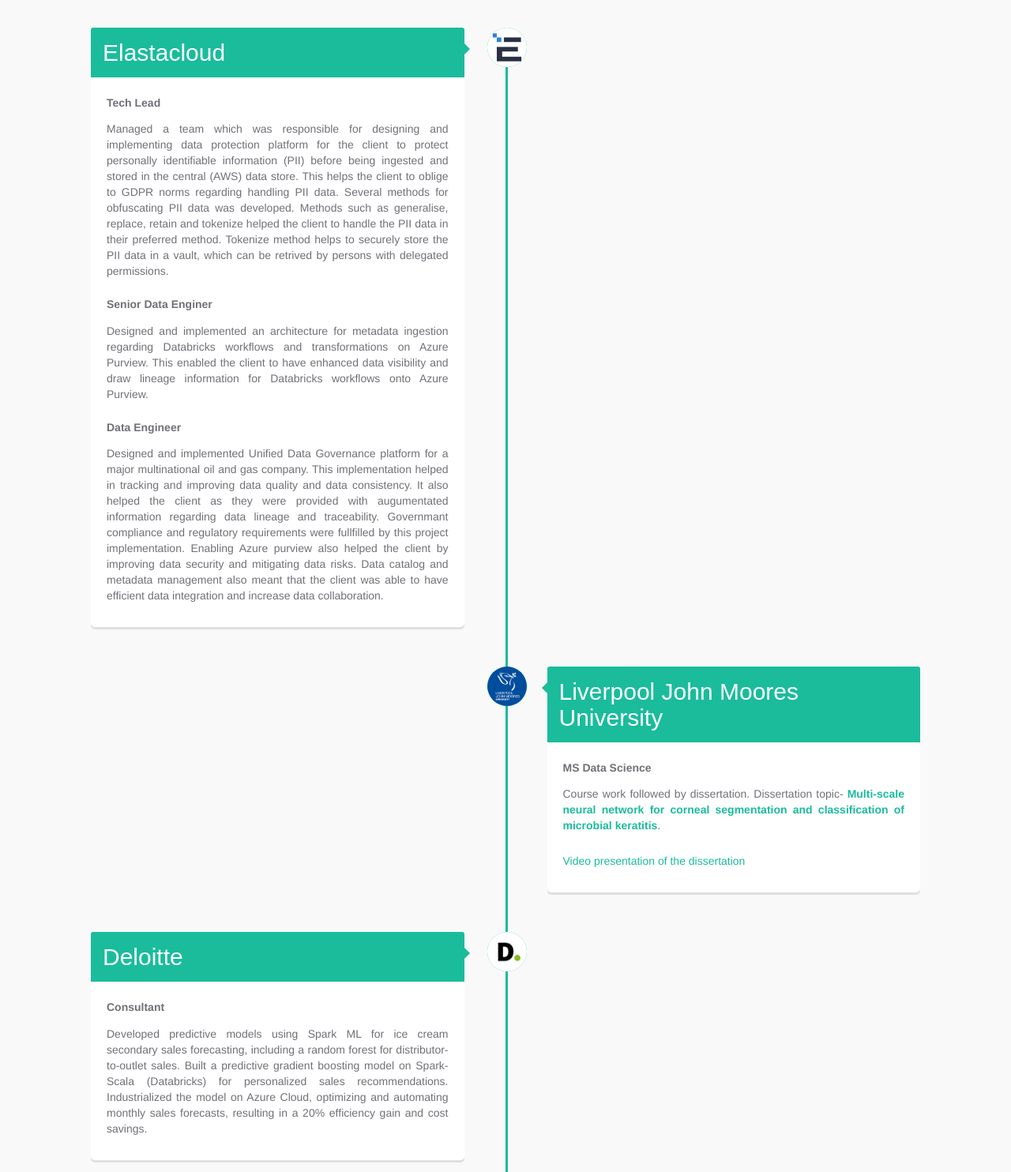
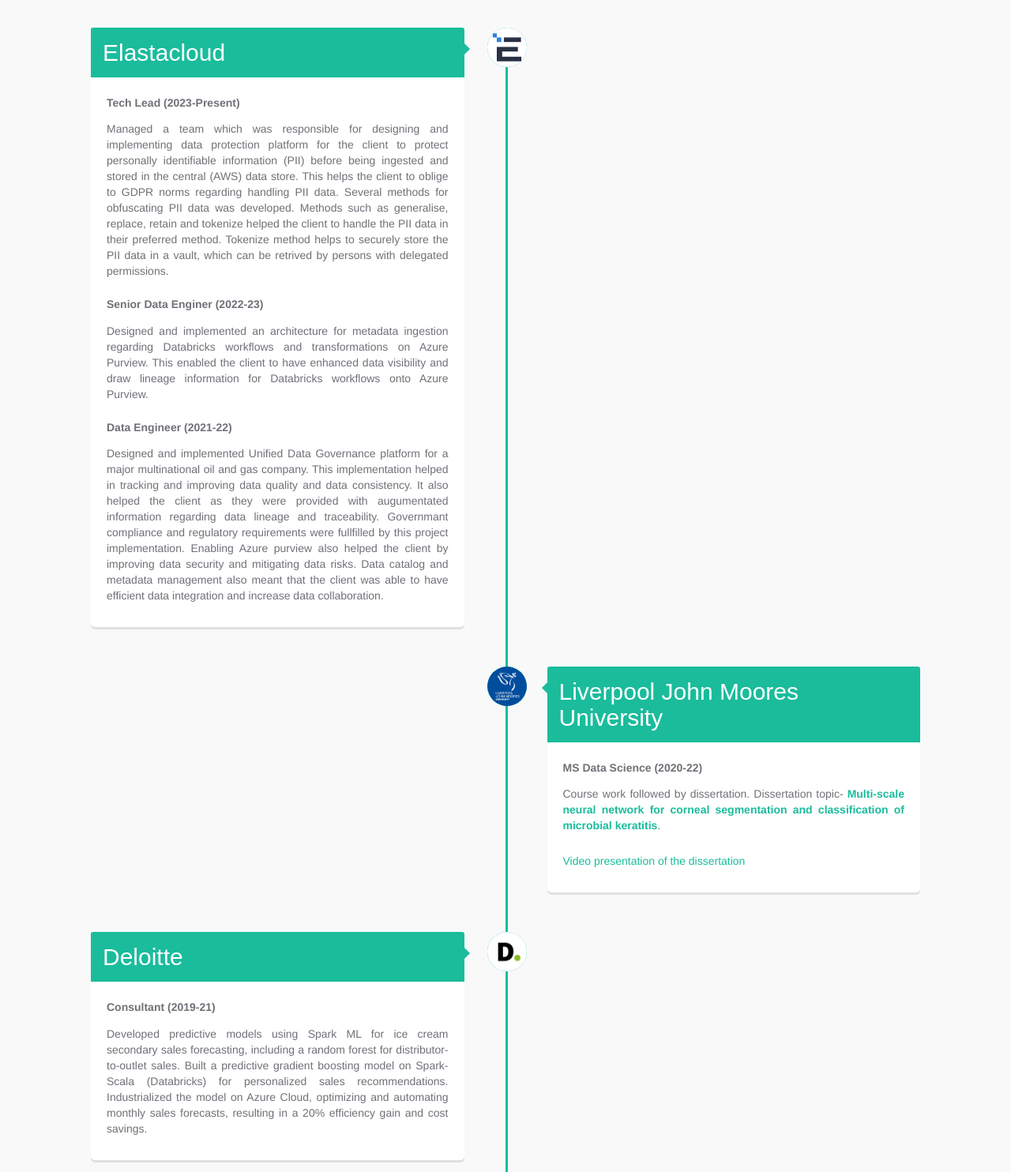
Before and after one commit to DhananjayPunekar/resume, a plain HTML site: page index.html in a window 1280 px wide. Shown: the part 2480-3964 px from the top of the page at 79% size. Drawn offline with nearby package versions, Linux system fonts and the light colour scheme.

Commit message:
Added timeline information

```diff
--- a/index.html
+++ b/index.html
@@ -201,20 +201,20 @@
 
 
                             <div class="timeline-content left">
-                                <h2>Elastacloud</h2>
-                                <h5>Tech Lead</h5>
+                                <h2><a href="https://www.elastacloud.com" target="_blank">Elastacloud</a></h2>
+                                <h5>Tech Lead (2023-Present)</h5>
                                 <p>Managed a team which was responsible for designing and implementing data protection platform for the client to protect personally identifiable information (PII) before being ingested and stored in the central (AWS) data store.
                                     This helps the client to oblige to GDPR norms regarding handling PII data. Several methods for obfuscating PII data was developed.
                                     Methods such as generalise, replace, retain and tokenize helped the client to handle the PII data in their preferred method.
                                     Tokenize method helps to securely store the PII data in a vault, which can be retrived by persons with delegated permissions.</p>
 
 
-                                <h5>Senior Data Enginer</h5>
+                                <h5>Senior Data Enginer (2022-23)</h5>
                                 <p>Designed and implemented an architecture for metadata ingestion regarding Databricks workflows and transformations on Azure Purview.
                                     This enabled the client to have enhanced data visibility and draw lineage information for Databricks workflows onto Azure Purview.</p>
 
 
-                                <h5>Data Engineer</h5>
+                                <h5>Data Engineer (2021-22)</h5>
                                 <p>Designed and implemented Unified Data Governance platform for a major multinational oil and gas company.
                                     This implementation helped in tracking and improving data quality and data consistency.
                                     It also helped the client as they were provided with augumentated information regarding data lineage and traceability.
@@ -241,7 +241,7 @@
 
                             <div class="timeline-content right">
                                 <h2><a href="https://www.ljmu.ac.uk" target="_blank">Liverpool John Moores University</a></h2>
-                                <h5>MS Data Science</h5>
+                                <h5>MS Data Science (2020-22)</h5>
                                 <p>Course work followed by dissertation. Dissertation topic- <Span>Multi-scale neural network for corneal segmentation and classification of microbial keratitis</Span>.</p>
                                 <p><a href="https://youtu.be/KhMi-Vaioo4" target="_blank">Video presentation of the dissertation</a></p>
                             </div>
@@ -264,7 +264,7 @@
 
                             <div class="timeline-content left">
                                 <h2><a href="https://www2.deloitte.com/in/en/services/consulting.html" target="_blank">Deloitte</a></h2>
-                                <h5>Consultant</h5>
+                                <h5>Consultant (2019-21)</h5>
                                 <p>Developed predictive models using Spark ML for ice cream secondary sales forecasting,
                                     including a random forest for distributor-to-outlet sales. Built a predictive gradient boosting model on Spark-Scala (Databricks) for personalized sales recommendations.
                                     Industrialized the model on Azure Cloud, optimizing and automating monthly sales forecasts, resulting in a 20% efficiency gain and cost savings.</p>
```
